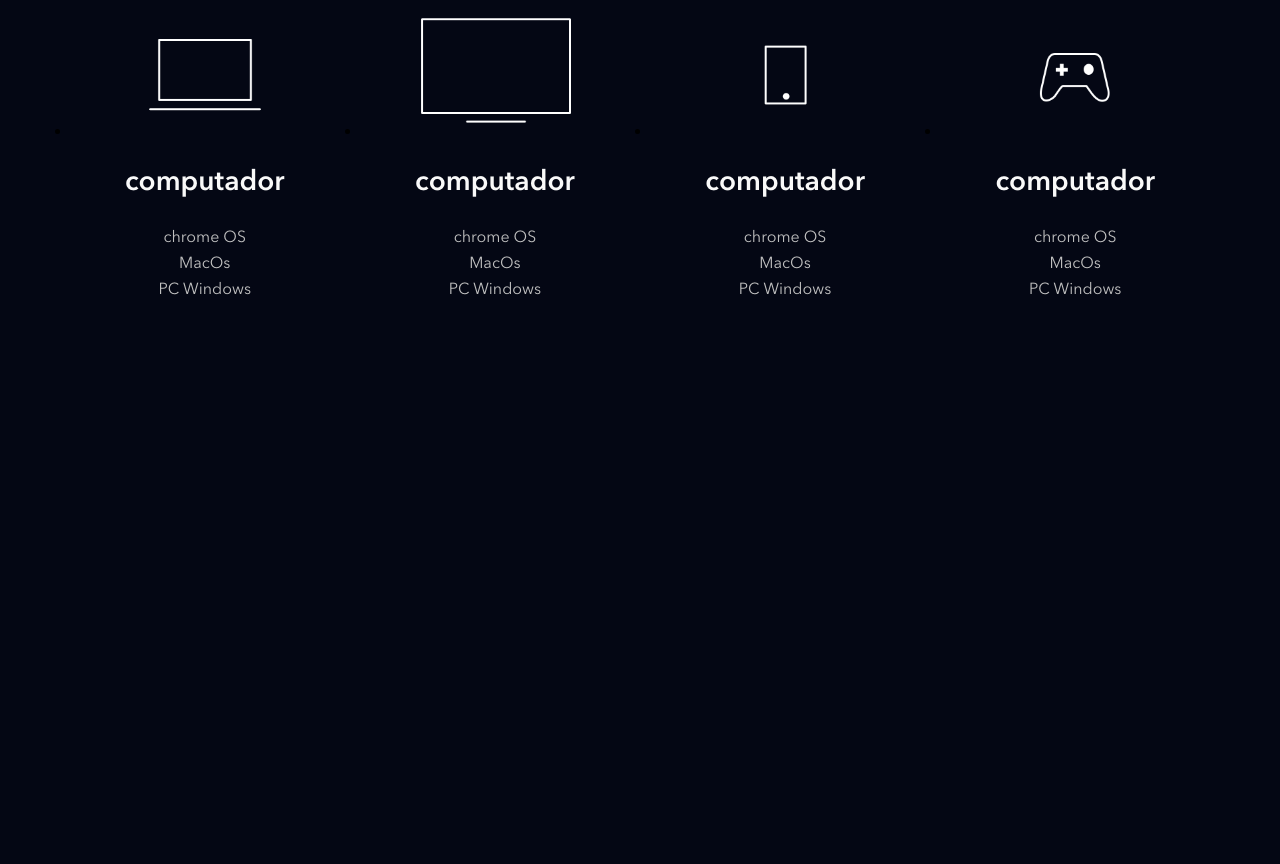
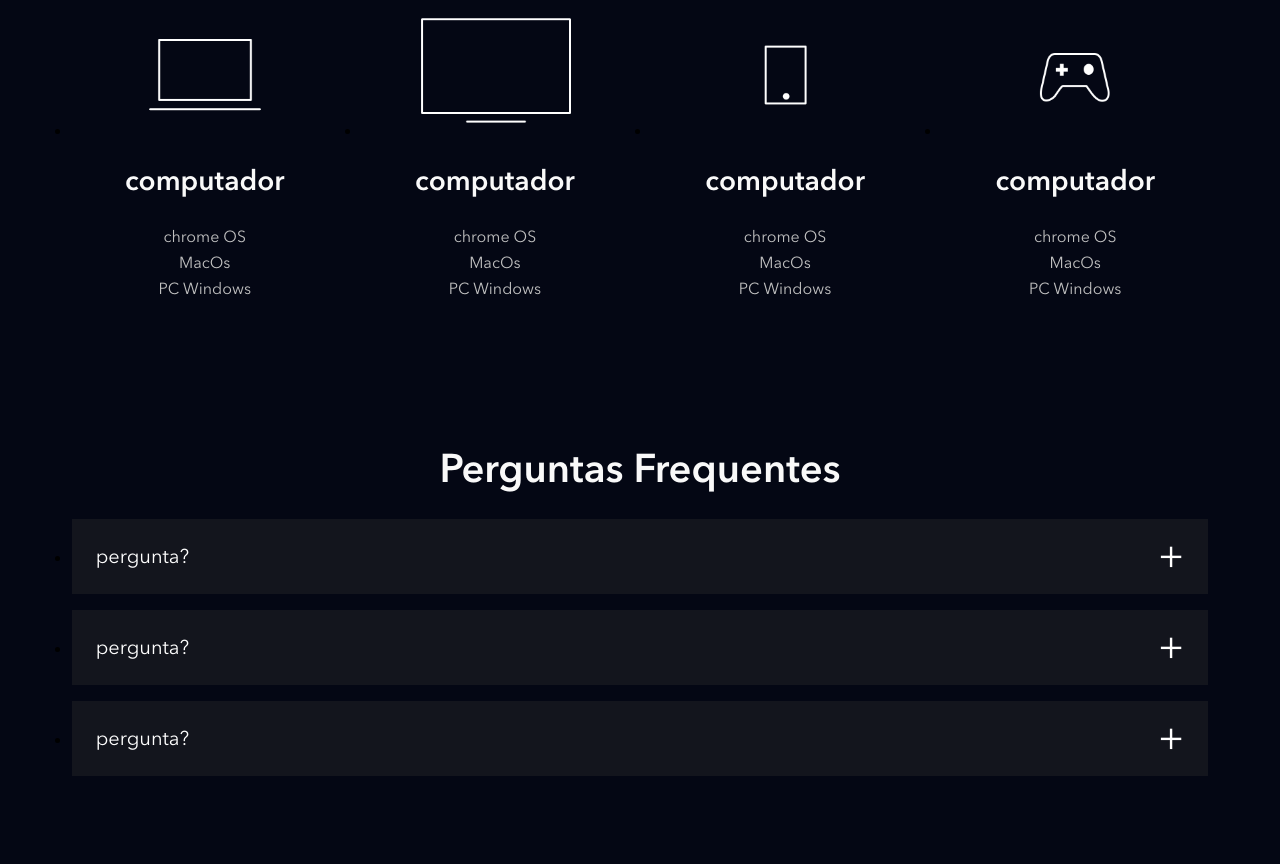
Before and after one commit to Luizferreira01/clona_disney, a website: page index.html in a window 1280 px wide. Shown: the part 3897-4761 px from the top of the page. Before the commit the page ends 4270 px from the top, so only its background shows below. Drawn offline with nearby package versions, Linux system fonts and the light colour scheme; files that its build step writes are made by us from their sources.

Commit message:
Update index.html

```diff
--- a/index.html
+++ b/index.html
@@ -203,6 +203,35 @@
             </li>
         </ul>
     </section>
+    <section class="faq">
+        <h2 class="title">Perguntas Frequentes</h2>
+        <ul class="faq__questions">
+            <li class="faq__questions__item">
+                <div class="faq__questions__item__question" data-faq-question>
+                    pergunta?
+                </div>
+                <div class="faq__questions__item__answer text--big">
+                    a resposta da pergunta
+                </div>
+            </li>
+            <li class="faq__questions__item">
+                <div class="faq__questions__item__question" data-faq-question>
+                    pergunta?
+                </div>
+                <div class="faq__questions__item__answer text--big">
+                    a resposta da pergunta
+                </div>
+            </li>
+            <li class="faq__questions__item">
+                <div class="faq__questions__item__question" data-faq-question>
+                    pergunta?
+                </div>
+                <div class="faq__questions__item__answer text--big">
+                    a resposta da pergunta
+                </div>
+            </li>
+        </ul>
+    </section>
 
 
 <script src="/src/styles/main.js"></script>
--- /dev/null
+++ b/src/styles/faq.scss
@@ -0,0 +1,53 @@
+.faq {
+    padding: 5.6vw;
+
+    h2 {
+        text-align: center;
+        margin-bottom: 24px;
+    }
+
+    &__questions {
+        &__item {
+            background-color: #13151d;
+            margin-bottom: 16px;
+
+            &__question {
+                color: #fff;
+                font-size: 20px;
+                padding: 24px;
+                display: block;
+                cursor: pointer;
+                position: relative;
+
+                &::after {
+                    content: '+';
+                    position: absolute;
+                    top: 0;
+                    right: 24px;
+                    height: 100%;
+                    display: flex;
+                    align-items: center;
+                    font-size: 40px;
+                }
+            }
+
+            &__answer {
+                height: 0;
+                overflow: hidden;
+                padding: 0 24px;
+                transition: height, .5s ease;
+            }
+
+            &--is-open {
+                .faq__questions__item__question::after {
+                    content: '-';
+                }
+                .faq__questions__item__answer {
+                    height: auto;
+                    transition: height, .5s ease;
+                    padding-bottom: 24px;
+                }
+            }
+        }
+    }
+}
--- a/src/styles/main.js
+++ b/src/styles/main.js
@@ -1,6 +1,7 @@
 document.addEventListener('DOMContentLoaded', function() {
     const buttons = document.querySelectorAll('[data-tab-button]');
     const tabsContainer = document.querySelectorAll('[data-tab-id]');
+    const questions = document.querySelectorAll('[data-faq-question]');
 
     for (let i = 0; i < buttons.length; i++) {
         buttons[i].addEventListener('click', function(botao) {
@@ -12,7 +13,18 @@
             botao.target.classList.add('shows__tabs__button--is-active');
         })
     }
+
+    for (let i = 0; i < questions.length; i++) {
+        questions[i].addEventListener('click', AbreOuFechaResposta);
+    }
 })
+
+function AbreOuFechaResposta(elemento) {
+    const classe = 'faq__questions__item--is-open';
+    const elementoPai = elemento.target.parentNode;
+
+    elementoPai.classList.toggle(classe);
+}
 
 function removeBotaoAtivo() {
     const buttons = document.querySelectorAll('[data-bs-button]');
--- a/src/styles/main.scss
+++ b/src/styles/main.scss
@@ -3,6 +3,7 @@
 @use 'shows';
 @use 'plans';
 @use 'available-devices';
+@use 'faq';
 
 @font-face {
     font-family: avenir;
```
